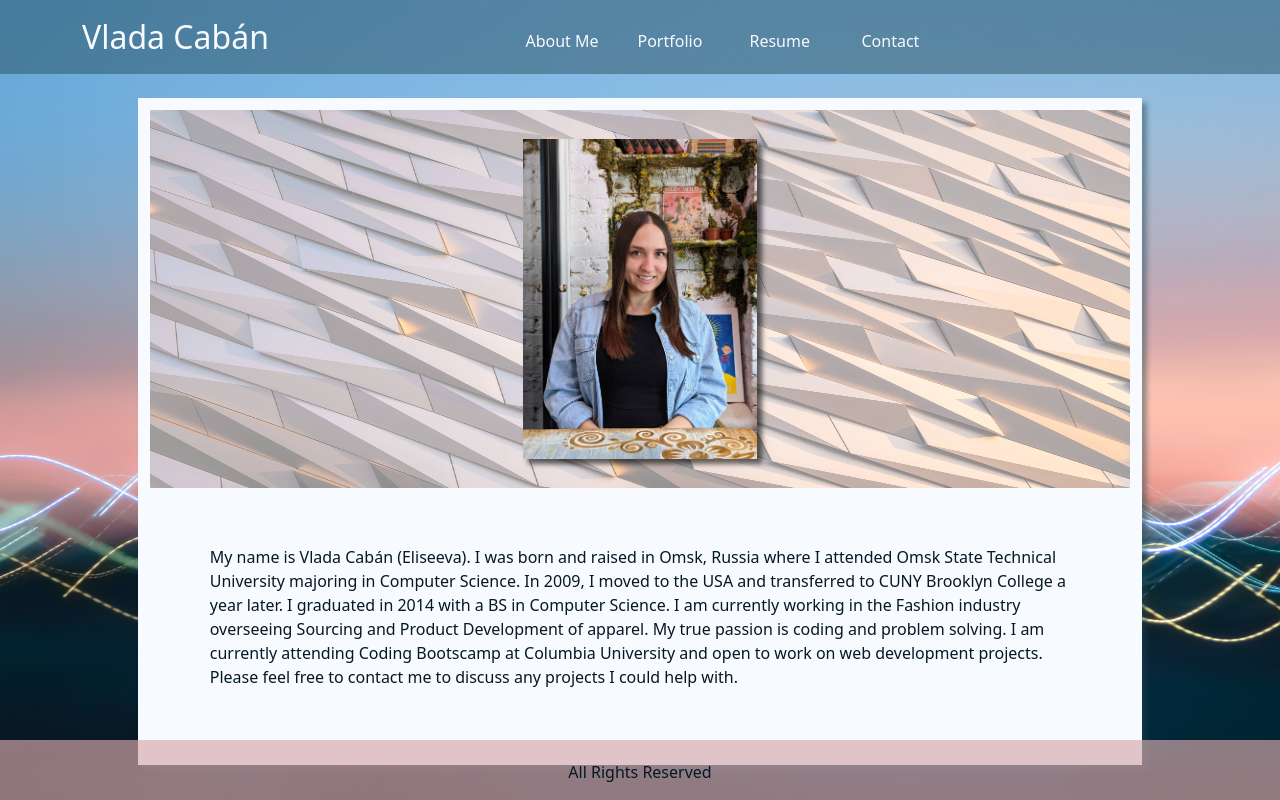
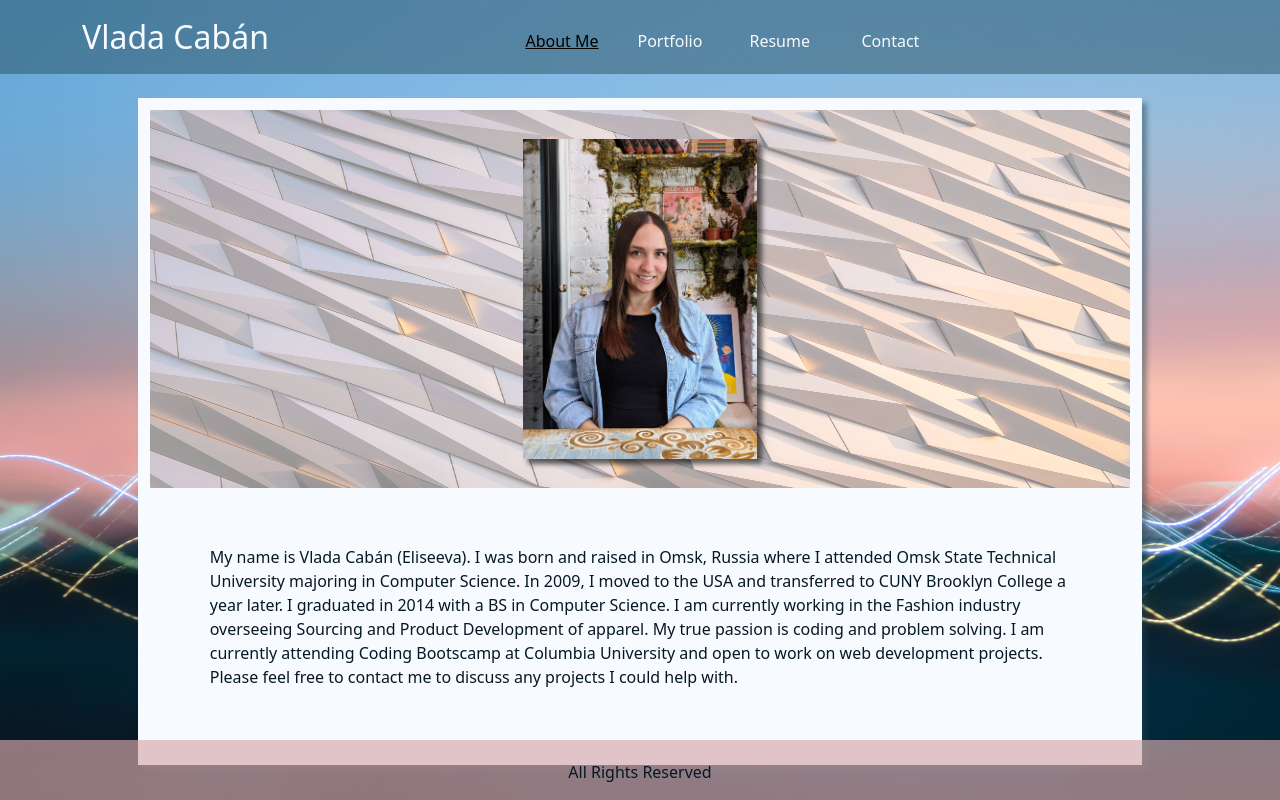
Before and after one commit to vlada-caban/react-portfolio, a React (Vite) app: page /#/ in a window 1280 px wide. Built offline with nearby package versions, Linux system fonts and the light colour scheme.

Commit message:
fixed navigation on active

```diff
--- a/src/components/Nav.jsx
+++ b/src/components/Nav.jsx
@@ -1,35 +1,37 @@
-import { Link } from "react-router-dom";
+import { NavLink } from "react-router-dom";
 import Container from "react-bootstrap/Container";
 import Nav from "react-bootstrap/Nav";
 import Navbar from "react-bootstrap/Navbar";
+
+
 
 export default function MyNav() {
   return (
     <Navbar expand="lg" className="mainMenu">
       <Container>
         <Navbar.Brand>
-          <Link to="/" className="myName">
+          <NavLink to="/" className="myName">
             Vlada Cabán
-          </Link>
+          </NavLink>
           </Navbar.Brand>
         <Navbar.Toggle aria-controls="basic-navbar-nav" />
         <Navbar.Collapse
           id="basic-navbar-nav"
           className="justify-content-center"
         >
-          <Nav>
-            <Link to="/" className="menu nav-link">
+          <Nav id="navigation">
+            <NavLink to="/" className="menu nav-link">
               About Me
-            </Link>
-            <Link to="/portfolio" className=" nav-link menu">
+            </NavLink>
+            <NavLink to="/portfolio" className=" nav-link menu">
               Portfolio
-            </Link>
-            <Link to="/resume" className="nav-link menu">
+            </NavLink>
+            <NavLink to="/resume" className="nav-link menu">
               Resume
-            </Link>
-            <Link to="/contact" className="nav-link menu">
+            </NavLink>
+            <NavLink to="/contact" className="nav-link menu">
               Contact
-            </Link>
+            </NavLink>
           </Nav>
         </Navbar.Collapse>
       </Container>
--- a/src/index.css
+++ b/src/index.css
@@ -23,6 +23,20 @@ body {
   color: var(--dark-brown);
 }
 
+.aboutMeSection {
+  background-color: var(--off-white);
+  padding: 1%;
+  margin-left: 5%;
+  margin-right: 5%;
+  border: 0.5px solid transparent;
+  box-shadow: 5px 5px 5px var(--opacity-dark-navy);
+}
+
+.aboutMeText {
+  margin-top: 1%;
+  padding: 5%;
+}
+
 .imageDiv {
   display: flex;
   justify-content: center;
@@ -43,8 +57,9 @@ body {
   color: var(--off-white);
 }
 
-.menu:hover{
+.menu:hover:active{
   color: var(--dark-brown);
+  text-decoration: underline;
 }
 
 .myFooter {
@@ -64,6 +79,10 @@ body {
   color: var(--off-white);
 }
 
+#navigation a.active{
+  text-decoration: underline;
+}
+
 .resumeLink {
   text-decoration: none;
   font-weight: 500;
@@ -81,38 +100,27 @@ body {
 }
 
 .profileImage {
-  /* margin-top: 3%; */
   margin: 3% auto;
   height: 20rem;
   box-shadow: 5px 5px 5px rgba(0, 0, 0, 0.603);
 }
 
-.projectCard {
-  width: 20rem;
+/* .projectCardDetails {
+  display:none;
 }
+
+.projectCard:hover .projectCardDetails{
+  opacity: 75%;
+  border: 0.5px solid var(--dark-navy);
+  display: block;
+  transition: display 0.5s ease;
+} */
 
 .projectCard:hover {
   opacity: 75%;
   border: 0.5px solid var(--dark-navy);
 }
 
-.skillsSection {
-  margin-top: 2%;
-}
-
-.aboutMeSection {
-  background-color: var(--off-white);
-  padding: 1%;
-  margin-left: 5%;
-  margin-right: 5%;
-  border: 0.5px solid transparent;
-  box-shadow: 5px 5px 5px var(--opacity-dark-navy);
-}
-
-.aboutMeText {
-  margin-top: 1%;
-  padding: 5%;
-}
 
 .projectsWrapper {
   display: grid;
@@ -122,6 +130,7 @@ body {
 }
 
 .projectCard {
+  width: 20rem;
   box-shadow: 5px 5px 5px var(--opacity-dark-navy);
   background-color: var(--off-white);
 }
@@ -129,6 +138,10 @@ body {
 .selectedMenuItem {
   border-radius: 8px;
   border: 1px solid transparent;
+}
+
+.skillsSection {
+  margin-top: 2%;
 }
 
 /* h1 {
--- a/src/pages/Portfolio.jsx
+++ b/src/pages/Portfolio.jsx
@@ -1,6 +1,5 @@
 // import ProjectCard from '../components/ProjectCard';
 import { projects } from "../projectsdata";
-import Button from 'react-bootstrap/Button';
 import Card from 'react-bootstrap/Card';
 
 export default function Portfolio() {
@@ -10,7 +9,7 @@ export default function Portfolio() {
 
       <Card key = {project.image} className="projectCard">
       <Card.Img variant="top" src={project.image} />
-      <Card.Body>
+      <Card.Body className="projectCardDetails">
         <Card.Title>{project.title}</Card.Title>
         <Card.Text>
           To see more details click on links below.
@@ -19,8 +18,6 @@ export default function Portfolio() {
             <Card.Link href={project.githublink}>GitHub Repo Link</Card.Link>
       </Card.Body>
       </Card>
-
-
       ))}
 
     </div>
```
